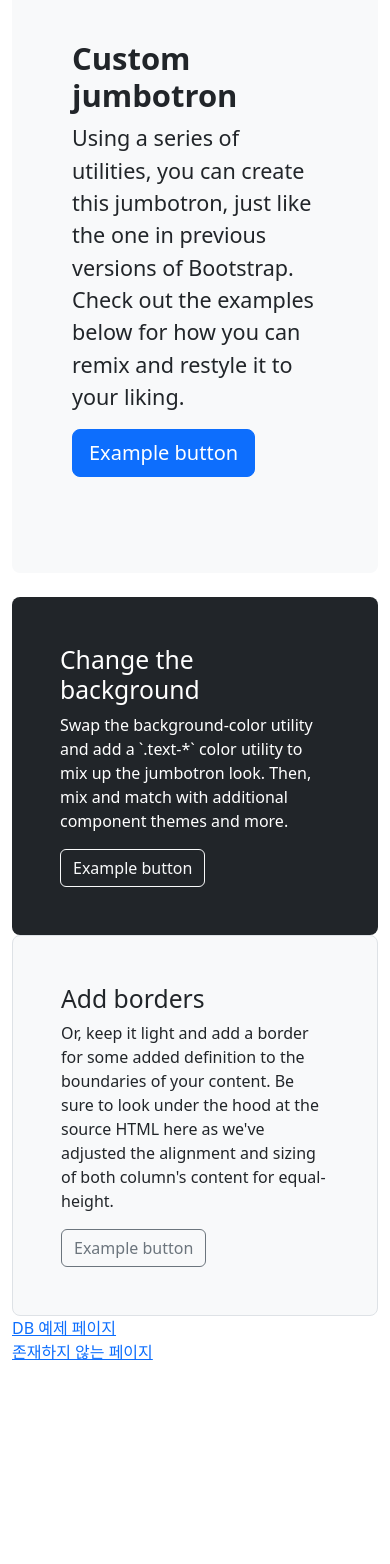
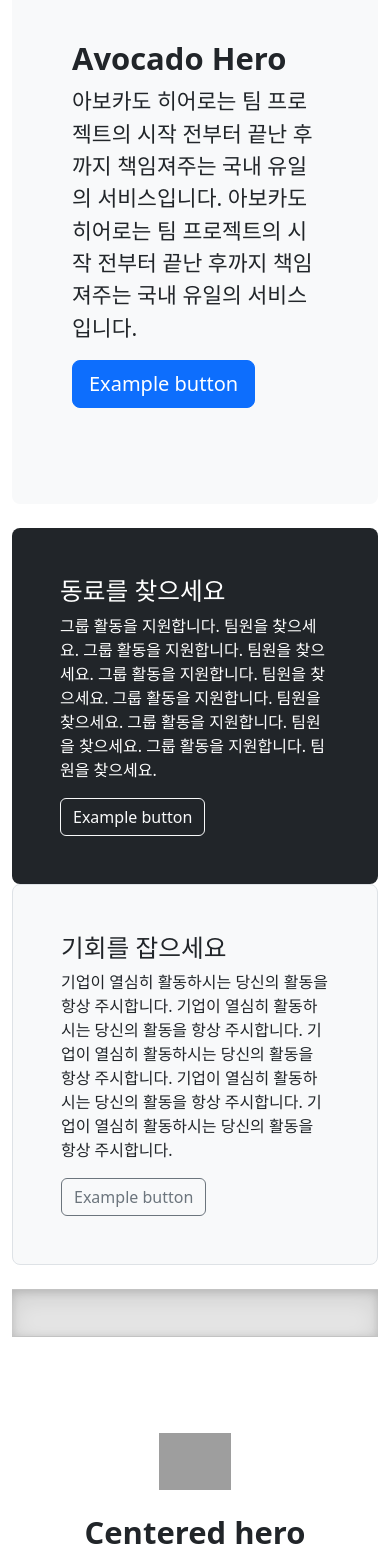
Before and after one commit to KGU-Team-Avocado/avocado-hero-web, a React (Create React App) app: page / in a window 390 px wide. Shown: the part 120-1684 px from the top of the page. Before the commit the page ends 1484 px from the top, so only its background shows below. Built offline with nearby package versions, Linux system fonts and the light colour scheme; grey boxes are pictures that could not be loaded.

Commit message:
Hero 추가중

```diff
--- /dev/null
+++ b/src/component/home/heroes/CenteredHero.js
@@ -0,0 +1,17 @@
+export default () => {
+    return (
+        <>
+            <div className="px-4 py-5 my-5 text-center">
+                <img className="d-block mx-auto mb-4" src="/docs/5.2/assets/brand/bootstrap-logo.svg" alt="" width="72" height="57" />
+                <h1 className="display-5 fw-bold">Centered hero</h1>
+                <div className="col-lg-10 mx-auto">
+                    <p className="lead mb-4">Quickly design and customize responsive mobile-first sites with Bootstrap, the world’s most popular front-end open source toolkit, featuring Sass variables and mixins, responsive grid system, extensive prebuilt components, and powerful JavaScript plugins.</p>
+                    <div className="d-grid gap-2 d-sm-flex justify-content-sm-center">
+                        <button type="button" className="btn btn-primary btn-lg px-4 gap-3">Primary button</button>
+                        <button type="button" className="btn btn-outline-secondary btn-lg px-4">Secondary</button>
+                    </div>
+                </div>
+            </div>
+        </>
+    )
+}
--- /dev/null
+++ b/src/component/home/heroes/CenteredScreenshotHero.js
@@ -0,0 +1,23 @@
+export default () => {
+    return (
+        <>
+            <div className="px-4 pt-5 my-5 text-center border-bottom">
+                <h1 className="display-4 fw-bold">Centered screenshot</h1>
+                <div className="col-lg-10 mx-auto">
+                    <p className="lead mb-4">Quickly design and customize responsive mobile-first sites with Bootstrap, the world’s most popular front-end open source toolkit, featuring Sass variables and mixins, responsive grid system, extensive prebuilt components, and powerful JavaScript plugins.</p>
+                    <div className="d-grid gap-2 d-sm-flex justify-content-sm-center mb-5">
+                        <button type="button" className="btn btn-primary btn-lg px-4 me-sm-3">Primary button</button>
+                        <button type="button" className="btn btn-outline-secondary btn-lg px-4">Secondary</button>
+                    </div>
+                </div>
+                <div className="overflow-hidden" style={{"maxHeight": "30vh"}}>
+                    <div className="container px-5">
+                        <img src="bootstrap-docs.png" className="img-fluid border rounded-3 shadow-lg mb-4" alt="Example image" width="700" height="500" loading="lazy" />
+                    </div>
+                </div>
+            </div>
+
+        </>
+
+    )
+}
--- /dev/null
+++ b/src/component/home/title/MainTitle.js
@@ -0,0 +1,30 @@
+export default () => {
+    return (
+        <>
+            <div className="p-5 mb-4 bg-light rounded-3">
+                <div className="container-fluid py-5">
+                    <h1 className="display-5 fw-bold">Avocado Hero</h1>
+                    <p className="col-md-8 fs-4">아보카도 히어로는 팀 프로젝트의 시작 전부터 끝난 후까지 책임져주는 국내 유일의 서비스입니다. 아보카도 히어로는 팀 프로젝트의 시작 전부터 끝난 후까지 책임져주는 국내 유일의 서비스입니다. </p>
+                    <button className="btn btn-primary btn-lg" type="button">Example button</button>
+                </div>
+            </div>
+
+            <div className="row align-items-md-stretch mb-4 ">
+                <div className="col-md-6">
+                    <div className="h-100 p-5 text-white bg-dark rounded-3">
+                        <h2>동료를 찾으세요</h2>
+                        <p>그룹 활동을 지원합니다. 팀원을 찾으세요. 그룹 활동을 지원합니다. 팀원을 찾으세요. 그룹 활동을 지원합니다. 팀원을 찾으세요. 그룹 활동을 지원합니다. 팀원을 찾으세요. 그룹 활동을 지원합니다. 팀원을 찾으세요. 그룹 활동을 지원합니다. 팀원을 찾으세요. </p>
+                        <button className="btn btn-outline-light" type="button">Example button</button>
+                    </div>
+                </div>
+                <div className="col-md-6">
+                    <div className="h-100 p-5 bg-light border rounded-3">
+                        <h2>기회를 잡으세요</h2>
+                        <p>기업이 열심히 활동하시는 당신의 활동을 항상 주시합니다. 기업이 열심히 활동하시는 당신의 활동을 항상 주시합니다. 기업이 열심히 활동하시는 당신의 활동을 항상 주시합니다. 기업이 열심히 활동하시는 당신의 활동을 항상 주시합니다. 기업이 열심히 활동하시는 당신의 활동을 항상 주시합니다. </p>
+                        <button className="btn btn-outline-secondary" type="button">Example button</button>
+                    </div>
+                </div>
+            </div>
+        </>
+    )
+}
--- a/src/container/home/HomeContainer.js
+++ b/src/container/home/HomeContainer.js
@@ -1,32 +1,19 @@
 import { Link } from "react-router-dom";
+import CenteredHero from "../../component/home/heroes/CenteredHero";
+import CenteredScreenshotHero from "../../component/home/heroes/CenteredScreenshotHero";
+import MainTitle from "../../component/home/title/MainTitle";
+import './home.css'
 
 const HomeContainer = () => {
     return (
         <div>
-            <div className="p-5 mb-4 bg-light rounded-3">
-                <div className="container-fluid py-5">
-                    <h1 className="display-5 fw-bold">Custom jumbotron</h1>
-                    <p className="col-md-8 fs-4">Using a series of utilities, you can create this jumbotron, just like the one in previous versions of Bootstrap. Check out the examples below for how you can remix and restyle it to your liking.</p>
-                    <button className="btn btn-primary btn-lg" type="button">Example button</button>
-                </div>
-            </div>
-
-            <div className="row align-items-md-stretch">
-                <div className="col-md-6">
-                    <div className="h-100 p-5 text-white bg-dark rounded-3">
-                        <h2>Change the background</h2>
-                        <p>Swap the background-color utility and add a `.text-*` color utility to mix up the jumbotron look. Then, mix and match with additional component themes and more.</p>
-                        <button className="btn btn-outline-light" type="button">Example button</button>
-                    </div>
-                </div>
-                <div className="col-md-6">
-                    <div className="h-100 p-5 bg-light border rounded-3">
-                        <h2>Add borders</h2>
-                        <p>Or, keep it light and add a border for some added definition to the boundaries of your content. Be sure to look under the hood at the source HTML here as we've adjusted the alignment and sizing of both column's content for equal-height.</p>
-                        <button className="btn btn-outline-secondary" type="button">Example button</button>
-                    </div>
-                </div>
-            </div>
+            <MainTitle/>
+            {/* divider 조만간 삭제 예정. 경계명 보여주기 위해 넣음 */}
+            <div className="b-example-divider"></div>
+            <CenteredHero/>
+            <div className="b-example-divider"></div>
+            <CenteredScreenshotHero/>
+            <div className="b-example-divider"></div>
             <div>
                 <Link to='example'>DB 예제 페이지</Link>
             </div>
--- /dev/null
+++ b/src/container/home/home.css
@@ -0,0 +1,50 @@
+.bd-placeholder-img {
+    font-size: 1.125rem;
+    text-anchor: middle;
+    -webkit-user-select: none;
+    -moz-user-select: none;
+    user-select: none;
+  }
+
+  @media (min-width: 768px) {
+    .bd-placeholder-img-lg {
+      font-size: 3.5rem;
+    }
+  }
+
+  .b-example-divider {
+    height: 3rem;
+    background-color: rgba(0, 0, 0, .1);
+    border: solid rgba(0, 0, 0, .15);
+    border-width: 1px 0;
+    box-shadow: inset 0 .5em 1.5em rgba(0, 0, 0, .1), inset 0 .125em .5em rgba(0, 0, 0, .15);
+  }
+
+  .b-example-vr {
+    flex-shrink: 0;
+    width: 1.5rem;
+    height: 100vh;
+  }
+
+  .bi {
+    vertical-align: -.125em;
+    fill: currentColor;
+  }
+
+  .nav-scroller {
+    position: relative;
+    z-index: 2;
+    height: 2.75rem;
+    overflow-y: hidden;
+  }
+
+  .nav-scroller .nav {
+    display: flex;
+    flex-wrap: nowrap;
+    padding-bottom: 1rem;
+    margin-top: -1px;
+    overflow-x: auto;
+    text-align: center;
+    white-space: nowrap;
+    -webkit-overflow-scrolling: touch;
+  }
```
